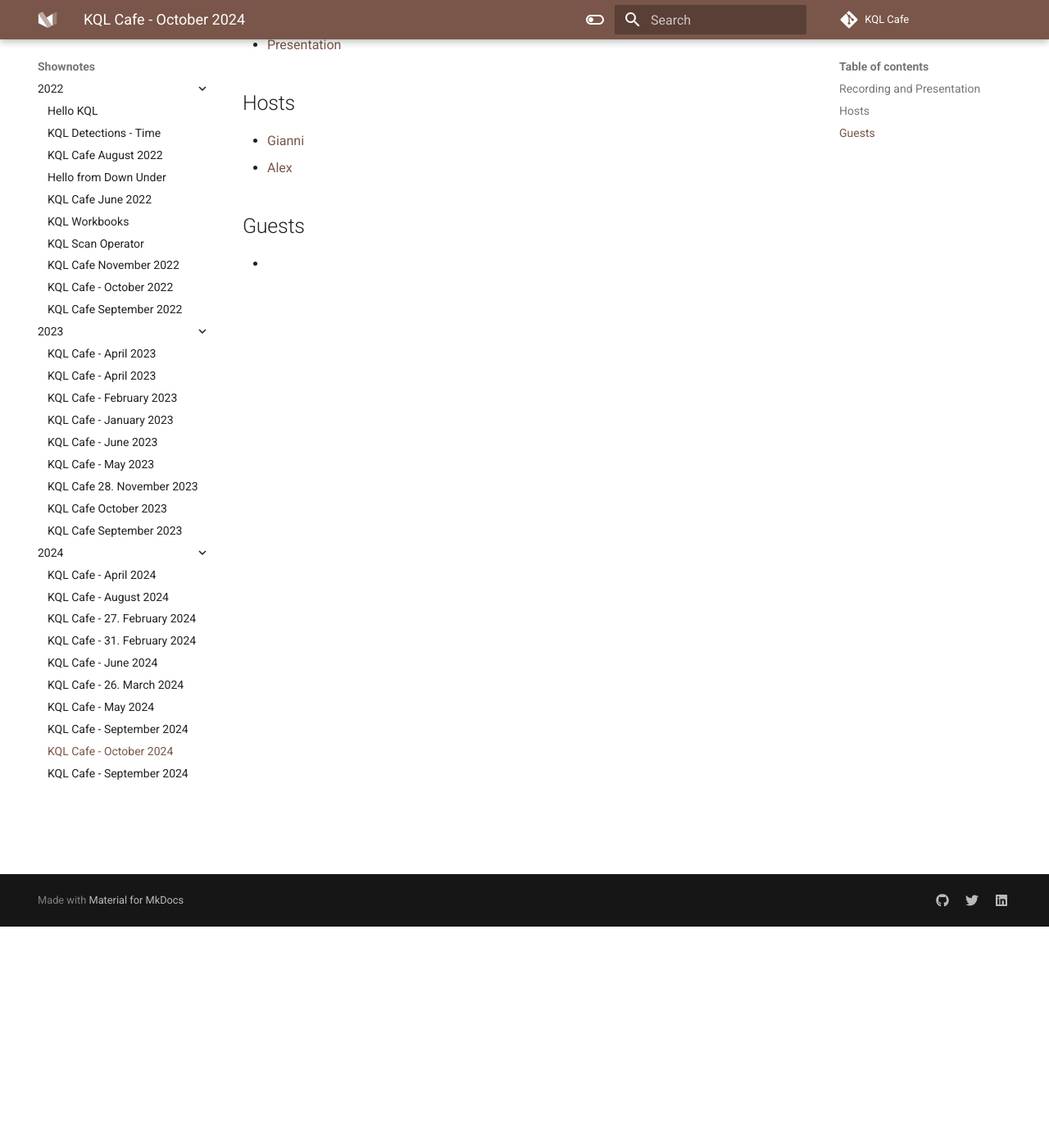
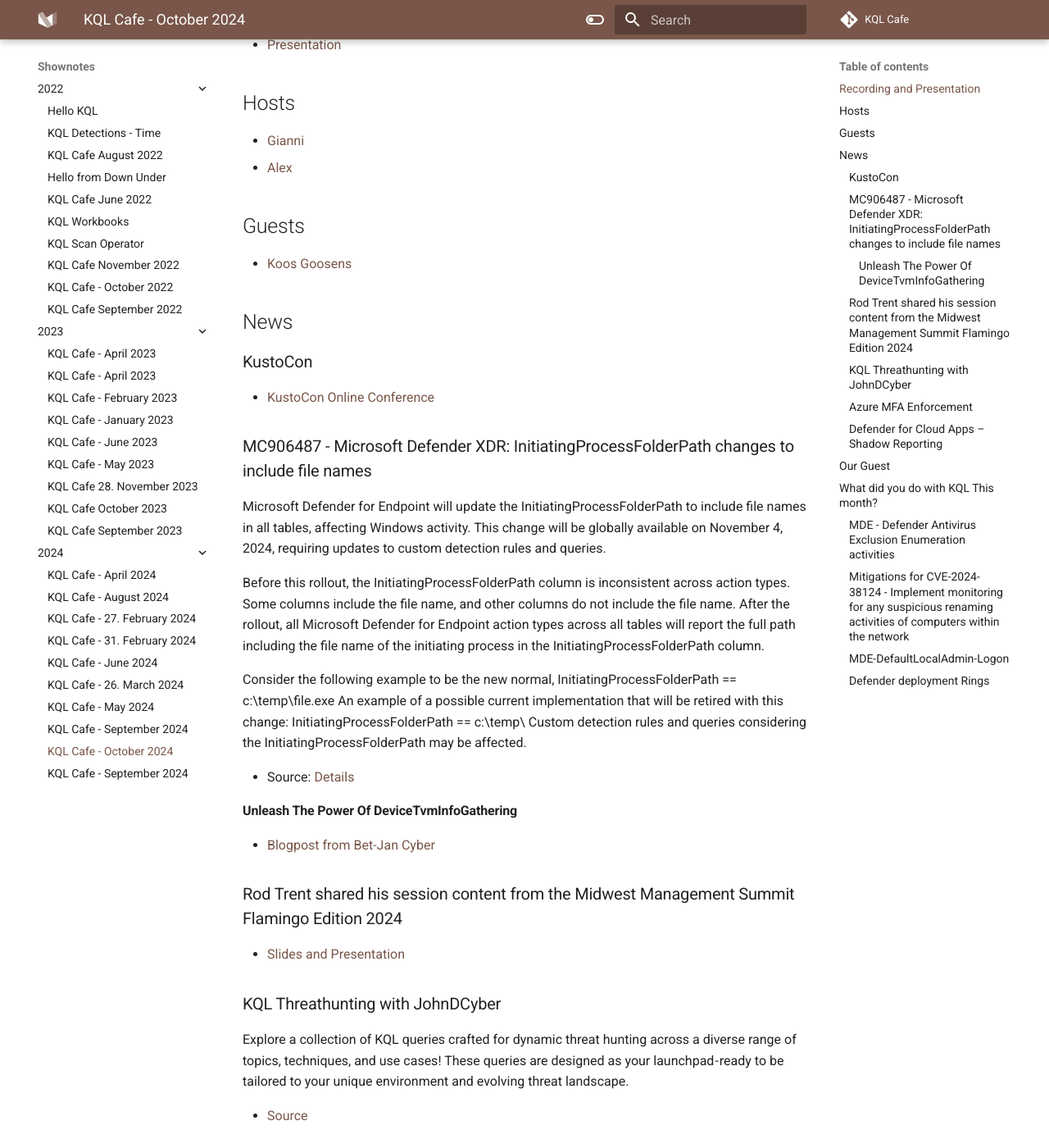
Before and after one commit to KQLCafe/website, an MkDocs documentation site: the page built from docs/shownotes/2024/KQL Cafe - October 2024.md, in a window 1280 px wide and 1400 px high, scrolled down 270 px. Shown: the whole window at 82% size. Built offline with MkDocs 1.6.1 and Material for MkDocs 9.7.7, drawn with Linux system fonts in a browser that asks for light colours; comment, search, counter and statistics services are not loaded; some of the changed text lies outside the part shown.

Commit message:
October 2024

````diff
--- a/docs/shownotes/2024/KQL Cafe - October 2024.md
+++ b/docs/shownotes/2024/KQL Cafe - October 2024.md
@@ -2,8 +2,8 @@
 
 ## Recording and Presentation
 
-- [Recording]()
-- [Presentation](../Presentations/)
+- [Recording](https://www.youtube.com/c/KQLCafe) - Recording coming soon!
+- [Presentation](/docs/Presentations/KQL%20Cafe%20-%20October%202024.pdf)
 
 ## Hosts
 
@@ -12,4 +12,123 @@
 
 ## Guests
 
-- []()
+- [Koos Goosens](https://x.com/KoosGoossens)
+
+## News
+
+### KustoCon
+
+- [KustoCon Online Conference](https://www.kustocon.com)
+
+### MC906487 - Microsoft Defender XDR: InitiatingProcessFolderPath changes to include file names
+
+Microsoft Defender for Endpoint will update the InitiatingProcessFolderPath to include file names in all tables, affecting Windows activity. This change will be globally available on November 4, 2024, requiring updates to custom detection rules and queries.
+
+Before this rollout, the InitiatingProcessFolderPath column is inconsistent across action types. Some columns include the file name, and other columns do not include the file name.
+After the rollout, all Microsoft Defender for Endpoint action types across all tables will report the full path including the file name of the initiating process in the InitiatingProcessFolderPath column.
+
+Consider the following example to be the new normal, InitiatingProcessFolderPath == c:\temp\file.exe
+An example of a possible current implementation that will be retired with this change: InitiatingProcessFolderPath == c:\temp\
+Custom detection rules and queries considering the InitiatingProcessFolderPath may be affected.
+
+- Source: [Details](https://mc.merill.net/message/MC906487)
+
+#### Unleash The Power Of DeviceTvmInfoGathering
+
+- [Blogpost from Bet-Jan Cyber](https://kqlquery.com/posts/devicetvminfogathering/)
+
+### Rod Trent shared his session content from the Midwest Management Summit Flamingo Edition 2024
+
+- [Slides and Presentation](https://github.com/rod-trent/JunkDrawer/tree/main/MMSFlamingo2024)
+
+### KQL Threathunting with JohnDCyber
+
+Explore a collection of KQL queries crafted for dynamic threat hunting across a diverse range of topics, techniques, and use cases!  These queries are designed as your launchpad - ready to be tailored to your unique environment and evolving threat landscape.
+
+- [Source](https://github.com/johdcyber/KQL_threathunting_with_john_d_cyber)
+
+### Azure MFA Enforcement
+
+[Nicola Suter](https://twitter.com/nicolonsky) wrote some KQL queries regarding the mandatory multifactor authentication for Azure and other admin portals by Microsoft.
+
+- [Source](https://github.com/nicolonsky/ITDR/blob/main/Queries/Azure-MFA-Enforcement.md#check-the-current-mfa-requirement-provider-for-portals)
+
+- [Planning for mandatory multifactor authentication for Azure and other admin portals](https://learn.microsoft.com/en-us/entra/identity/authentication/concept-mandatory-multifactor-authentication)
+
+### Defender for Cloud Apps – Shadow Reporting
+
+If you have queries on McasShadowItReporting note the value change for the StreamName for MDE data
+
+Possible vlaues in StreamName for MDE are:
+
+- Defender-managed-endpoints
+- Win10 Endpoint Users
+
+Defender-managed-endpoints refers to all Windows and Mac devices onboarded in MDE that gather network data and share this with Defender for Cloud Apps for Shadow IT discovery.
+Win10 Endpoint Users is the old name of the stream
+
+## Our Guest
+
+- [Koos Goosens](https://x.com/KoosGoossens)
+- [Koos Blog](https://aka.ms/koos)
+- [Koos GitHub](https://github.com/TheCloudScout?tab=repositories)
+
+- [Unlimited Advanced Hunting for Microsoft 365 Defender with Azure Data Explorer](https://github.com/TheCloudScout/m365defender-adx)
+- [Split up your logs with $pl1tR](https://github.com/TheCloudScout/log-splitr)
+
+## What did you do with KQL This month?
+
+### MDE - Defender Antivirus Exclusion Enumeration activities
+
+- [Source](https://github.com/alexverboon/Hunting-Queries-Detection-Rules/blob/main/Defender%20For%20Endpoint/MDE-DefenderExclusionsEnumerations.md)
+
+### Mitigations for CVE-2024-38124 - Implement monitoring for any suspicious renaming activities of computers within the network
+
+- [Source](https://github.com/alexverboon/Hunting-Queries-Detection-Rules/blob/main/Defender%20For%20Endpoint/MDE-DeviceRename.md)
+
+### MDE-DefaultLocalAdmin-Logon
+
+Contribution from [Loris Ambrozzo](https://x.com/LorisAmbrozzo)
+
+This KQL query identifies logon events for the default local administrator (.\Administrator) with SID starting with S-1-5 and ending with 500 (according well-know SIDs). As the default domain administrator also starts with S-1-5 and ends with -500, the query includes a table containing the default domain administrator's SID of the domain to exclude these logons.
+
+- [Source](https://github.com/lorisAmbrozzo/KQL-Queries/blob/main/Defender%20For%20Endpoint/MDE-DefaultLocalAdmin-Logon.md)
+
+### Defender deployment Rings
+
+Gianni shared a few queries to gather Defender Antivirus deployment Ring information.
+
+- [Deploy Microsoft Defender Antivirus in rings](https://learn.microsoft.com/en-us/defender-endpoint/microsoft-defender-antivirus-ring-deployment)
+
+```kql
+DeviceTvmInfoGathering
+| extend AF = parse_json(AdditionalFields)
+```
+
+```kql
+DeviceTvmInfoGathering
+| extend AF = parse_json(AdditionalFields)
+| evaluate bag_unpack(AF)
+```
+
+```kql
+DeviceTvmInfoGathering
+| extend AF = parse_json(AdditionalFields)
+| evaluate bag_unpack(AF)
+| project-keep *Signature*
+```
+
+```kql
+DeviceTvmInfoGathering
+| extend AF = parse_json(AdditionalFields)
+| evaluate bag_unpack(AF)
+| project-keep *Signature*, LastSeenTime
+```
+
+```kql
+DeviceTvmInfoGathering
+| extend AF = parse_json(AdditionalFields)
+| evaluate bag_unpack(AF)
+| project-keep *Signature*, LastSeenTime, DeviceId
+| join kind=inner (DeviceInfo | summarize arg_max(Timestamp,*) by DeviceId) on DeviceId
+```
````
Also changed, not shown: 1 other file.
